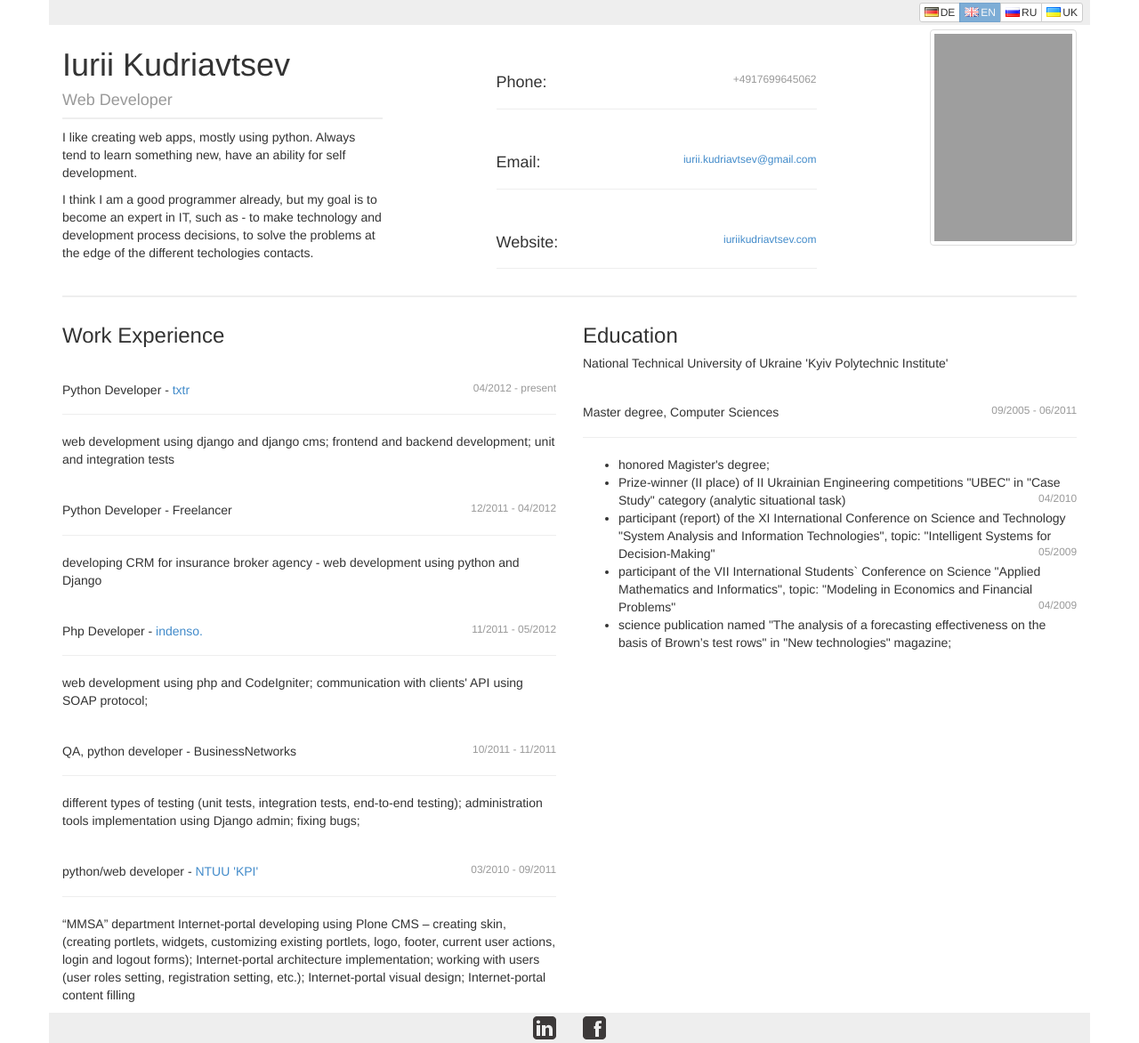
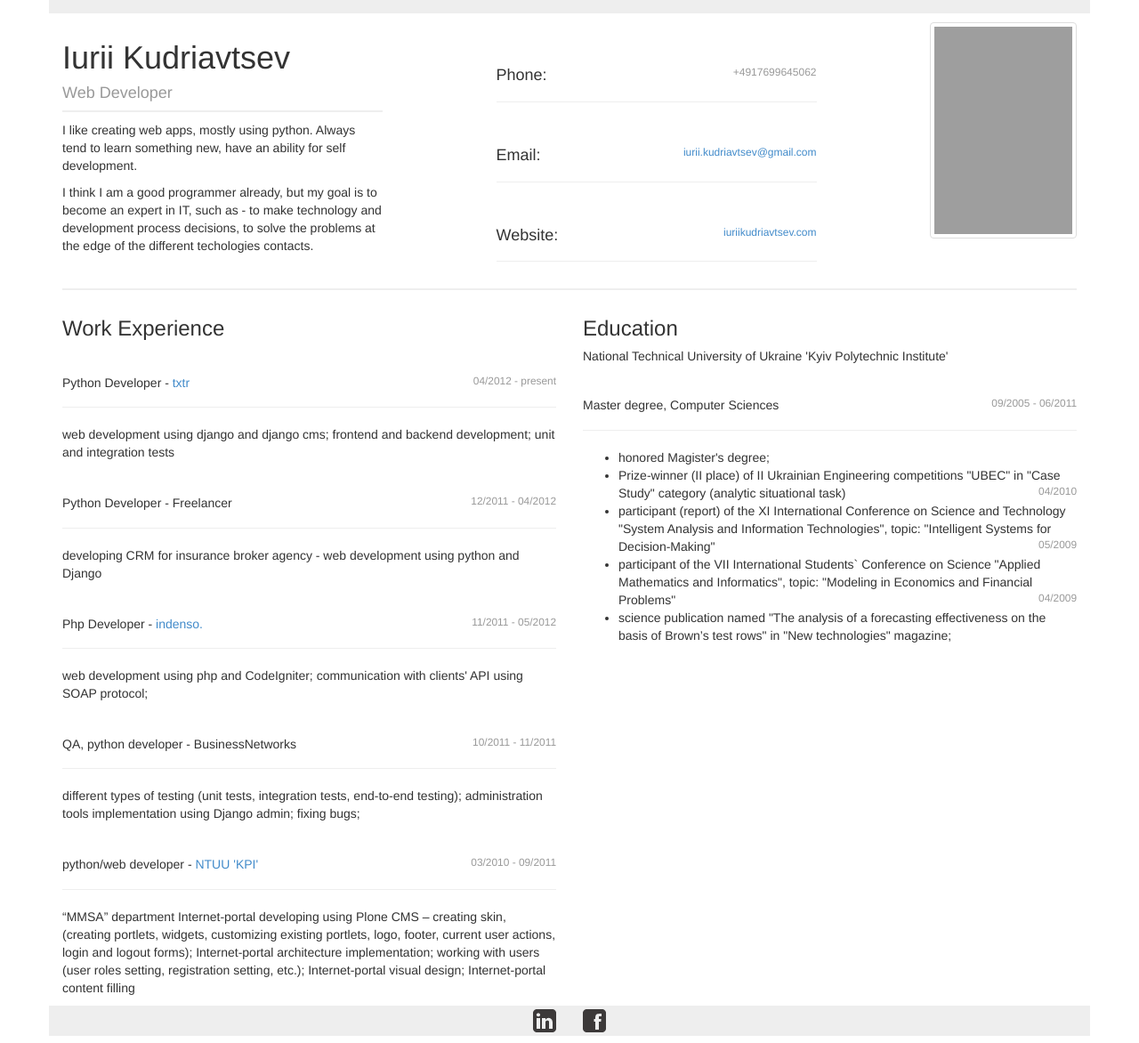
Before and after one commit to ikudriavtsev/personal, a Python web app: template templates/index.html in a window 1280 px wide. Shown: the whole page at 89% size. Run offline with Jinja, Linux system fonts and the light colour scheme; the template is opened without the code that fills it, so the values that code supplies are empty; grey boxes are pictures that could not be loaded.

Commit message:
removing language selector.

```diff
--- a/static/css/custom.css
+++ b/static/css/custom.css
@@ -3,6 +3,8 @@ html, body {
 }
 /* Wrapper for page content to push down footer */
 #wrap {
+    border-top: 15px solid #eee;
+    padding-top: 10px;
     min-height: 100%;
     height: auto !important;
     height: 100%;
@@ -23,24 +25,3 @@ html, body {
     border-top: 2px solid #eee;
     margin: 10px 0;
 }
-.lang-selector {
-    background-color: #eee;
-    margin-bottom: 5px;
-    padding: 3px 8px;
-}
-.lang-selector .btn > b {
-    display: block;
-    float: left;
-    margin: 3px 2px 0 0;
-}
-
-.flag {
-    width: 16px;
-    height: 11px;
-    background:url("../img/flags.png") no-repeat;
-}
-
-.flag.flag-de {background-position: -16px 0}
-.flag.flag-gb {background-position: -32px 0}
-.flag.flag-ru {background-position: 0 -11px}
-.flag.flag-ua {background-position: -16px -11px}
--- a/templates/index.html
+++ b/templates/index.html
@@ -10,14 +10,6 @@
 </head>
 <body>
   <div id="wrap" class="container">
-    <div class="row lang-selector">
-      <div class="btn-group btn-group-xs pull-right">
-        <a href="#" class="btn btn-default"><b class="flag flag-de"></b>DE</a>
-        <a href="#" class="btn btn-primary disabled"><b class="flag flag-gb"></b>EN</a>
-        <a href="#" class="btn btn-default"><b class="flag flag-ru"></b>RU</a>
-        <a href="#" class="btn btn-default"><b class="flag flag-ua"></b>UK</a>
-      </div>
-    </div>
     <div class="row">
       <div class="col-md-4">
         <h1>Iurii Kudriavtsev</h1>
```
Also changed, not shown: static/img/flags.png (deleted).
